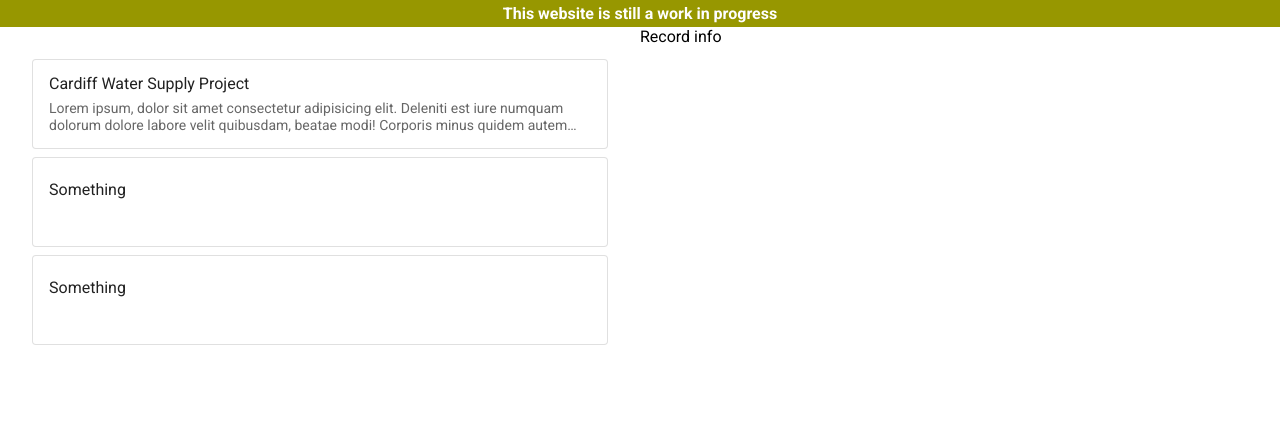
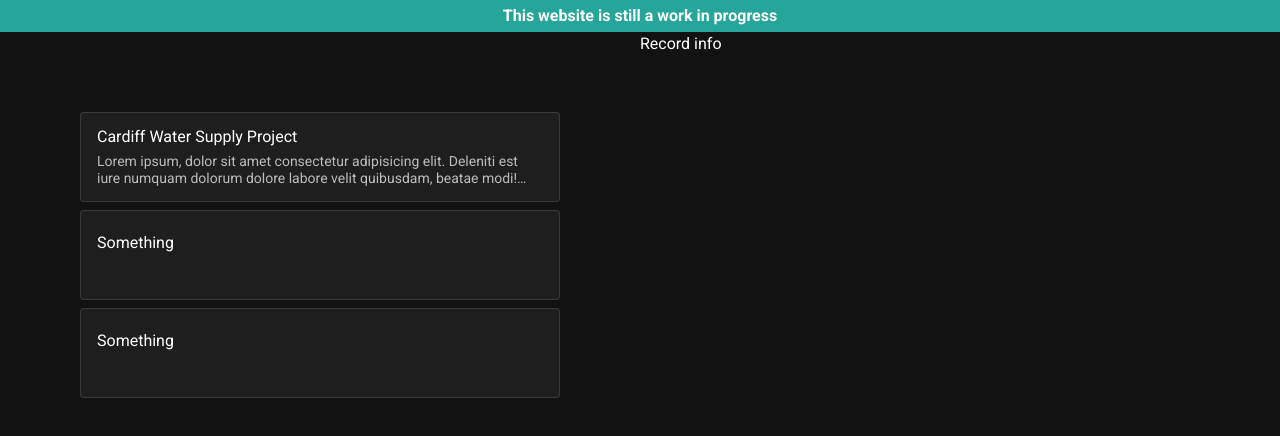
Before and after one commit to Jakepc007/Cardiff-University-PTS-Frontend, a Nuxt app: page / in a window 1280 px wide. Shown: the top 436 px of the page. Built offline with nearby package versions, Linux system fonts and the light colour scheme; data requests are answered from the project's data file.

Commit message:
Light mode configured

```diff
--- a/layouts/default.vue
+++ b/layouts/default.vue
@@ -1,8 +1,14 @@
 <template>
-  <v-content>
+  <v-app>
     <nuxt />
-  </v-content>
+  </v-app>
 </template>
+
+<script>
+export default {
+  theme: 'light'
+}
+</script>
 
 <style scoped>
 @import url('https://fonts.googleapis.com/css2?family=Roboto:wght@400;700&display=swap');
```
